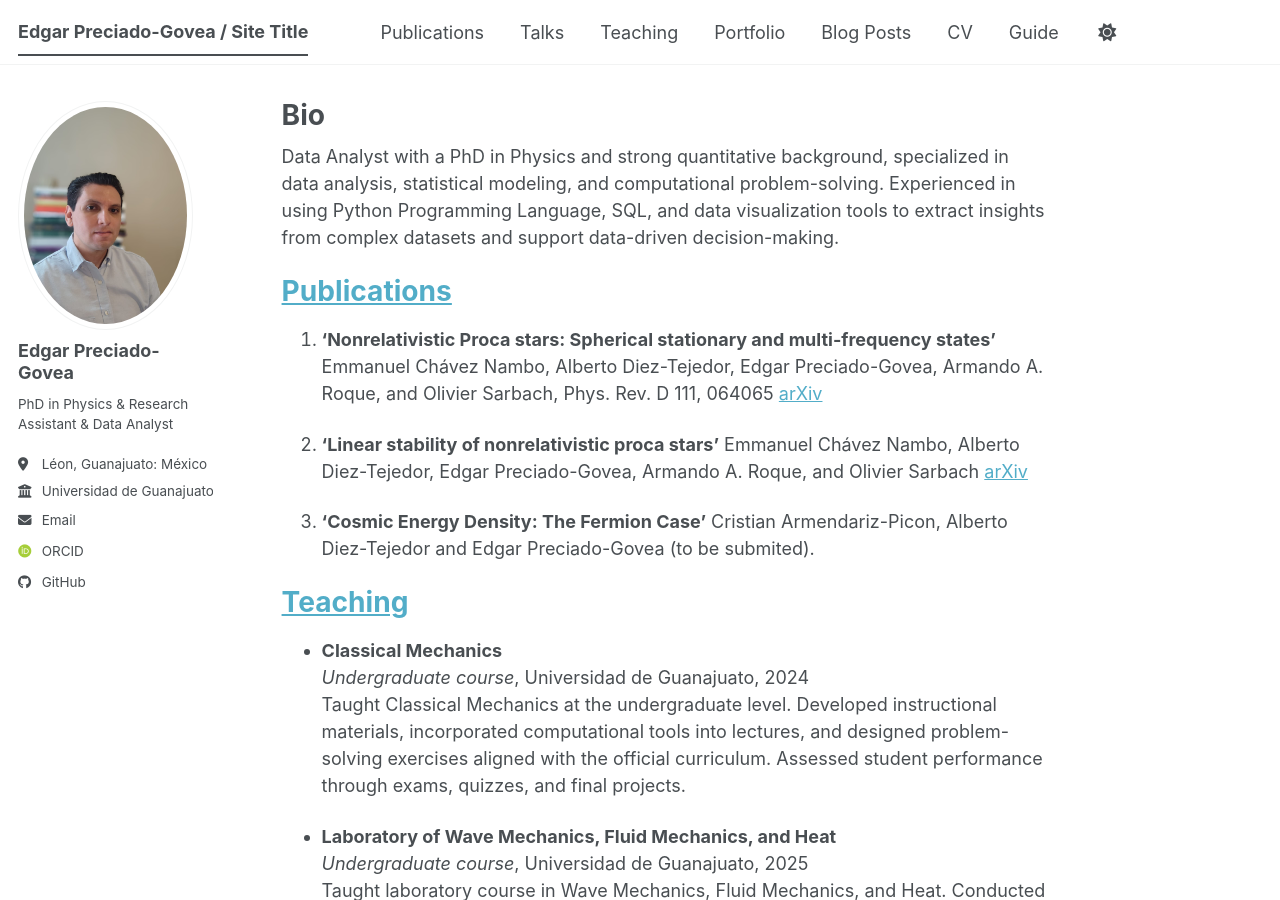
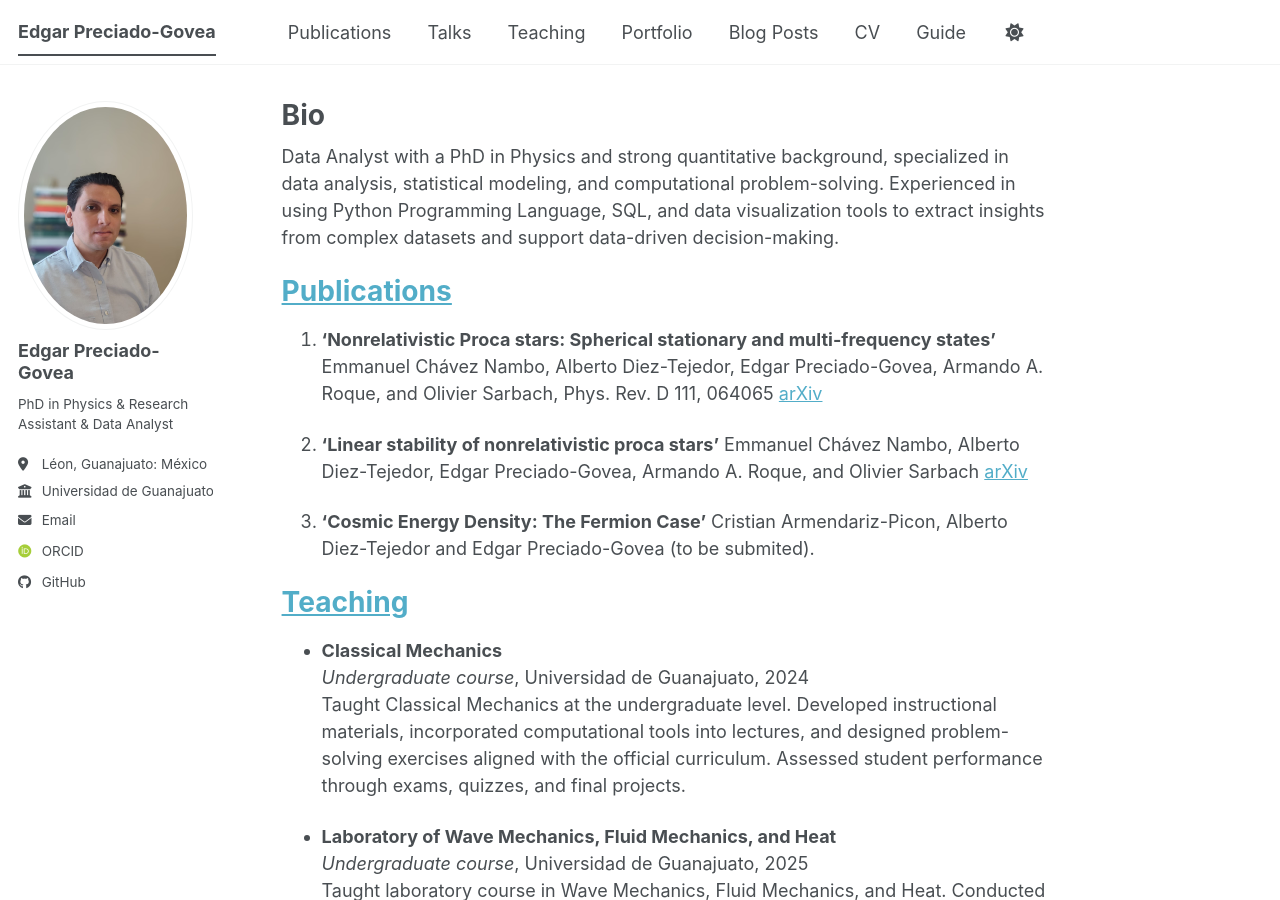
Before and after one commit to edgargovea/edgarpgovea.github.io, a Jekyll site: the page built from _pages/about.md, in a window 1280 px wide and 900 px high. Built offline with Jekyll 4.4.1, drawn with Linux system fonts in a browser that asks for light colours; some web fonts are replaced; a script bundle is joined from its source files by our own code; library files that are not in the unit come from our copies.

Commit message:
Update _config.yml

```diff
--- a/_config.yml
+++ b/_config.yml
@@ -9,7 +9,7 @@
 # Basic Site Settings
 locale                   : "en-US"
 site_theme               : "default" # The available themes options are "default", "air", "sunrise", "mint", "dirt" and "contrast"
-title                    : "Edgar Preciado-Govea / Site Title"
+title                    : "Edgar Preciado-Govea"
 title_separator          : "-"
 name                     : &name "Edgar Preciado-Govea"
 description              : &description "Your Name's academic portfolio"   # Update this with a general description of your site, this is the default if not overridden by a page
```
